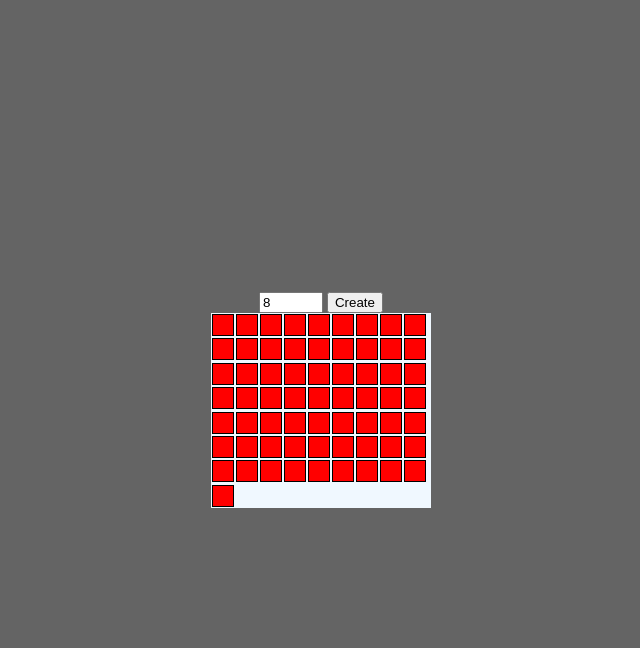
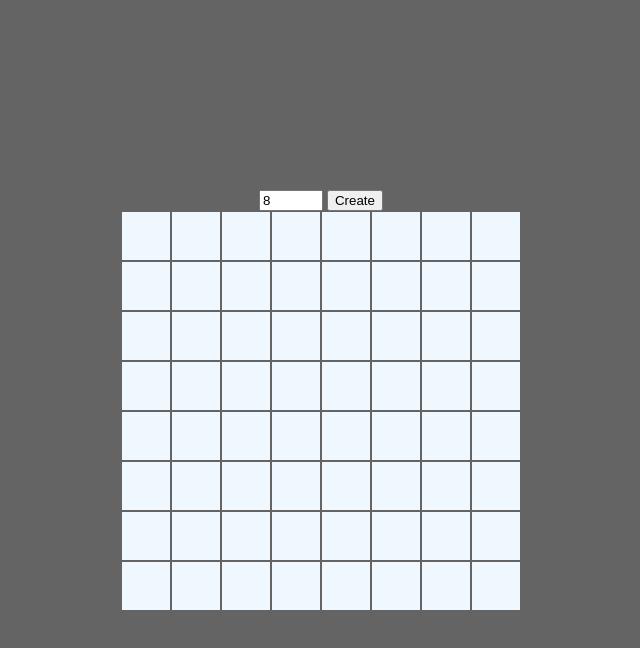
Before and after one commit to munkh125/mine-etch, a plain HTML site: page index.html in a window 1280 px wide. Both pictures are taken after a click on the button "Create". Shown: the whole page, without its empty margins (319-959 px from the left). Drawn offline with Linux system fonts and the light colour scheme.

Commit message:
fixed frame

```diff
--- a/script.js
+++ b/script.js
@@ -4,24 +4,39 @@ const createBtn = document.querySelector("#createBtn");
 const numSquareInput = document.querySelector("#numSquareInput");
 const grid = document.querySelector(".grid");
 
-function createSquare(){
-    const square = document.createElement("div");
-        square.classList.add("square");
-        square.setAttribute("style", "background-color:red; height:20px; width:20px; margin:1px; border:solid black 1px;");
-        grid.appendChild(square);
-}
-
 function resetGrid(){
     grid.innerHTML = "";
 }
 
-function createGrid(input){
-    resetGrid();
-    for(let i = 0; i < input * input; i++){
-        createSquare();
+function createSquare(gridSize){
+    for(let i = 0; i < gridSize ** 2; i++){
+        let square = document.createElement("div");
+        square.classList.add("square");
+        let sideSize = 100/gridSize + "%"
+        square.setAttribute("style", "box-shadow: 0px 0px 0px 1px rgb(100, 100, 100) inset;")
+        square.style.width = sideSize
+        square.style.height = sideSize
+        // square.style.border = "0.1px solid black"
+        grid.appendChild(square);
     }
 }
 
+function generateGrid(){
+    resetGrid();
+    createSquare(numSquareInput.value);
+    squares = document.querySelectorAll(".square");
+    squares.forEach(square => {
+        square.addEventListener("mouseenter", highlight)
+    })
+}
+
+function highlight(e){
+    e.target.style.backgroundColor = "black";
+    // e.target.style.backgroundColor = "#" + Math.floor(Math.random()*16777215).toString(16);
+}
+
 createBtn.addEventListener("click", () => {
-    createGrid(numSquareInput.value);
+    generateGrid();
 });
+
+generateGrid();
--- a/style.css
+++ b/style.css
@@ -11,20 +11,11 @@ body {
 
 .grid{
     background-color: aliceblue;
-     height: 195px;
-    width: 220px;
+    box-shadow: 0px 0px 0px 1px rgb(100, 100, 100) inset;
+    height: 400px;
+    width: 400px;
     display: flex;
+    flex-direction: column;
     flex-flow: row wrap;
+    align-items: center;
 }
-
-.grid>div{
-    border: 1px solid black;
-    height: 25px;
-    width: 25px;
-}
-
-.grid>div:nth-child(16n + 1){
-    width: 100%;
-    border: 0;
-    height: 0;
-}
```
